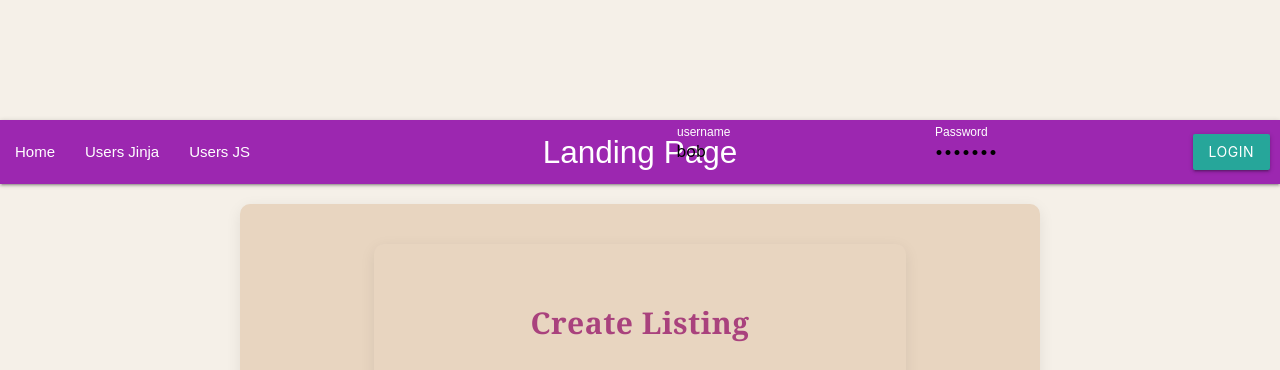
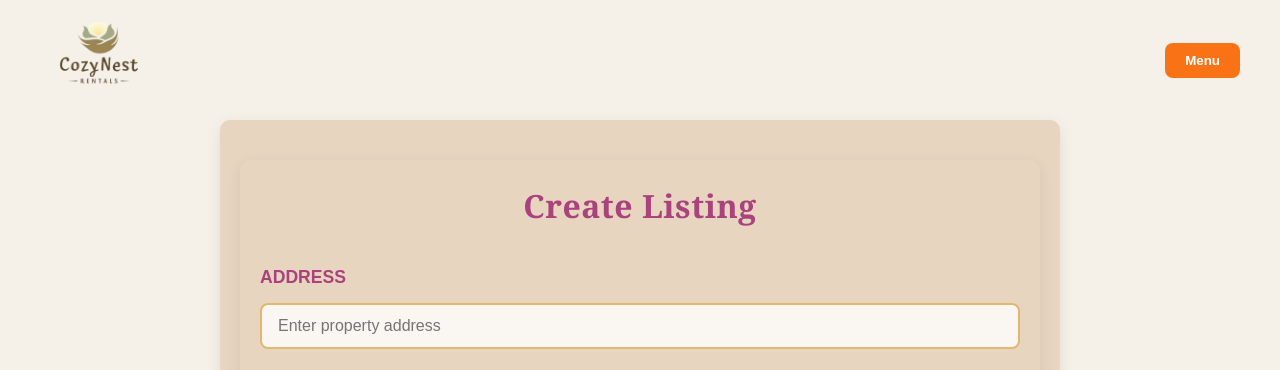
Before and after one commit to The-Boys-International/CozyNest-Apartments, a Flask app: page /create-listing in a window 1280 px wide. Shown: the top 370 px of the page. Run offline with Flask 3, Linux system fonts and the light colour scheme.

Commit message:
Update layout.html

```diff
--- a/App/templates/layout.html
+++ b/App/templates/layout.html
@@ -1,12 +1,14 @@
+
 <!doctype html>
 <html>
   <head>
 
-    <link rel="stylesheet" href="{{ url_for('static', filename='style.css') }}">
+    <meta charset="utf-8">
      <!--Import Google Icon Font-->
     <link href="https://fonts.googleapis.com/icon?family=Material+Icons" rel="stylesheet">
     <!-- Compiled and minified CSS -->
-    <link rel="stylesheet" href="https://cdnjs.cloudflare.com/ajax/libs/materialize/1.0.0/css/materialize.min.css">
+    <link rel="stylesheet" href="{{ url_for('static', filename='CSS/layout.css') }}">
+    <script src="{{ url_for('static', filename='layout.js') }}"></script>
     <!--Let browser know website is optimized for mobile-->
     <meta name="viewport" content="width=device-width, initial-scale=1.0"/>
     <title>{% block title %}{% endblock %}</title>
@@ -14,48 +16,30 @@
   </head>
   <body>
 
-      <nav class="purple">
-          <div class="nav-wrapper">
-              <a href="#!" class="brand-logo center">{% block page %}{% endblock %}</a>
-              <ul id="nav-mobile" class="left">
-                  <li><a href="/">Home</a></li>
-                  <li><a href="/users">Users Jinja</a></li>
-                  {% if is_authenticated %}
-                    <li><a href="/identify">Identify</a></li>
-                  {% endif %}
-                  <li><a href="/static/users">Users JS</a></li>
-              </ul>
-              {% if is_authenticated %}
-              <ul id="nav-mobile" class="right">
-                <li><a href="/logout">Logout</a></li>
-              </ul>
-              {% else %}
-              <form class="right navbar-form" method="POST" action="/login" style="display: flex; flex-wrap: nowrap; align-items: center; margin-right: 10px;">
-                  <div class="input-field" style="margin-right: 10px;">
-                      <input placeholder="username" value="bob" name="username" type="text" class="validate" required>
-                      <label for="username">username</label>
-                  </div>
-                  <div class="input-field" style="margin-right: 10px;">
-                      <input placeholder="password"value="bobpass" name="password" type="password" class="validate" required>
-                      <label for="password">Password</label>
-                  </div>
-                  <button type="submit" class="btn waves-effect waves-light">Login</button>
-              </form>
-              {% endif %}
-
-          </div>
-      </nav>
-      <style>
-          .navbar-form label {
-              color: white !important;
-          }
-      </style>
+    <nav>
+      <a href="{{ url_for('index_views.landing_page') }}" class="logo-link">
+          <img src="{{ url_for('static', filename='images/Logo.png') }}" alt="Company Logo" class="logo">
+        </a>
+      </div>
+      <div class="dropdown">
+        <button class="dropdown-toggle" onclick="toggleDropdown()">Menu</button>
+        <div class="dropdown-content" id="dropdown-menu">
+          {% if user.is_authenticated %}
+            <a href="{{ url_for('user_views.create_listing') }}">Create Listing</a>
+            <a href="{{ url_for('auth_views.logout') }}">Logout</a>
+          {% else %}
+            <a href="{{ url_for('auth_views.signup') }}">Sign up</a>
+            <a href="{{ url_for('auth_views.login') }}">Login</a>
+          {% endif %}
+        </div>
+      </div>
+    </nav>
 
     <div class="container" id="content">{% block content %}{% endblock %}</div>
 
-    <script src="https://cdnjs.cloudflare.com/ajax/libs/materialize/1.0.0/js/materialize.min.js"></script>
     <script>
-       M.AutoInit();
+
+        M.AutoInit();
 
         {% with messages = get_flashed_messages() %}
           {% if messages %}
```
